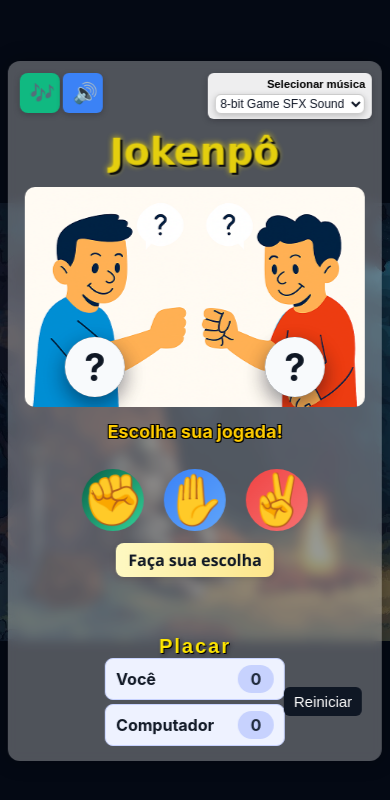
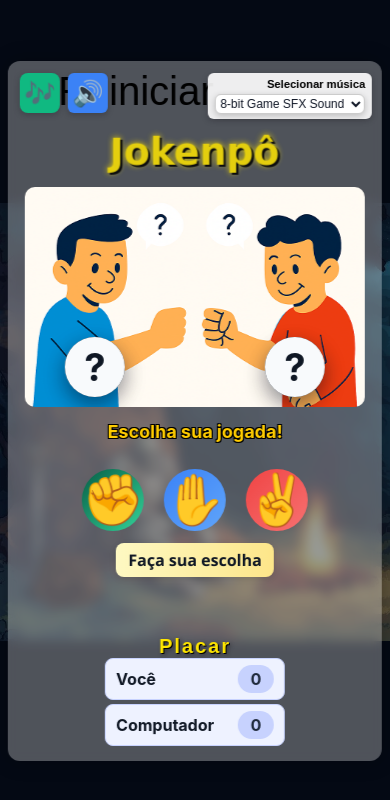
Before and after one commit to xandescott/jokenpo, a website: page index.html in a window 390 px wide. Drawn offline with Linux system fonts and the light colour scheme.

Commit message:
Update styles.css

```diff
--- a/styles.css
+++ b/styles.css
@@ -362,19 +362,6 @@ body::before {
   margin-top: -2px; /* sobe o placar */
 }
 
-.btn { /* botão Reiniciar */
-  padding: 6px 14px;
-  position: relative;
-  top: 0px;
-  left: 156px;
-  font-size: 15px;
-  border-radius: 6px;
-  background-color: #0f1724;
-  color: white;
-  border: none;
-  cursor: pointer;
-}
-
 /* Agrupamento do título + placar */
 .score-group {
   display: flex;
@@ -649,10 +636,9 @@ body::before {
 
 /* Botões */
 .music-btn,
-.mode-btn {
-  font-size: 1rem;
-  padding: 8px 12px;
-  border-radius: 6px;
+.mode-btn,
+.reset-btn {
+  padding: 0;
   border: none;
   cursor: pointer;
   box-shadow: 0 2px 6px rgba(0,0,0,0.2);
@@ -662,37 +648,75 @@ body::before {
 .music-btn {
   background-color: #10b981; /* verde */
   color: white;
-  font-size: 20px;
+  align-items: center;
+  justify-content: center;
+  font-size: 25px; /* tamanho do emoji */
+  width: 40px;     /* largura do botão */
+  height: 40px;    /* altura do botão */
+  border: none;
+  cursor: pointer;
 }
 
 .music-btn.off {
   background-color: #da4b4b; /* vermelho claro quando desligado */
-  font-size: 20px;
+  color: white;
+  align-items: center;
+  justify-content: center;
+  font-size: 25px; /* tamanho do emoji */
+  width: 40px;     /* largura do botão */
+  height: 40px;    /* altura do botão */
+  border: none;
+  cursor: pointer;
+}
+
+#music-btn {
+  position: fixed;
+  top: 12px;
+  left: 128px;
+  background-color: #3b82f6;
+  transform: translateX(-50%);  /* centraliza horizontalmente */
+  z-index: 1000;
+  font-size: 30px;
+  height: 40px;
+  width: 40px;
+  padding: 0;
+  border: none;
+}
+
+/* Efeito de clique */
+.music-btn:active {
+  transform: scale(0.95); /* botão encolhe levemente */
+  box-shadow: inset 0 2px 4px rgba(0,0,0,0.3); /* efeito de afundar */
+}
+
+.mode-btn:active {
+  transform: scale(0.95); /* botão encolhe levemente */
+  box-shadow: inset 0 2px 4px rgba(0,0,0,0.3); /* efeito de afundar */
 }
 
 #toggleMusic {
   position: fixed;
   top: 12px;
   left: 12px;
-  font-size: 20px;
+  font-size: 25px;
   height: 40px;
   width: 40px;
-  padding: 6px 10px;
+  padding: 0;
 
 }
 
 #toggle-audio.mode-btn {
   position: fixed;     /* fica preso à viewport */
   top: 12px;
-  left: 75px;
+  left: 80px;
   transform: translateX(-50%);  /* centraliza horizontalmente */
   z-index: 1000;
-  font-size: 20px;
+  font-size: 25px;
   height: 40px;
   width: 40px;
   background-color: #3b82f6;
   color: white;
-  padding: 6px 10px;
+  padding: 0;
   border-radius: 6px;
   border: none;
 }
@@ -701,6 +725,26 @@ body::before {
   background-color: #2563eb;       /* azul mais escuro no hover */
 }
 
+#reset-btn {
+  display: flex;
+  position: fixed;
+  align-items: center;
+  justify-content: center;
+  top: 10px;
+  left: 108px;
+  background: none;
+  font-size: 40px;
+  height: 40px;
+  width: 40px;
+  padding: 0;
+  border: none;
+}
+
+/* Efeito de clique */
+#reset-btn:active {
+  transform: scale(0.95); /* botão encolhe levemente */
+  box-shadow: inset 0 2px 4px rgba(0,0,0,0.3); /* efeito de afundar */
+}
 
 #bgVideo {
   position: fixed;
@@ -917,19 +961,6 @@ body::before {
     gap: 4px;
   }
 
-  .btn { /* botão Reiniciar */
-    padding: 6px 10px;
-    position: relative;
-    top: 44px;
-    left: 128px;
-    font-size: 15px;
-    border-radius: 6px;
-    background-color: #0f1724;
-    color: white;
-    border: none;
-    cursor: pointer;
-  }
-
   .battle,
   .chant,
   .controls {
```
